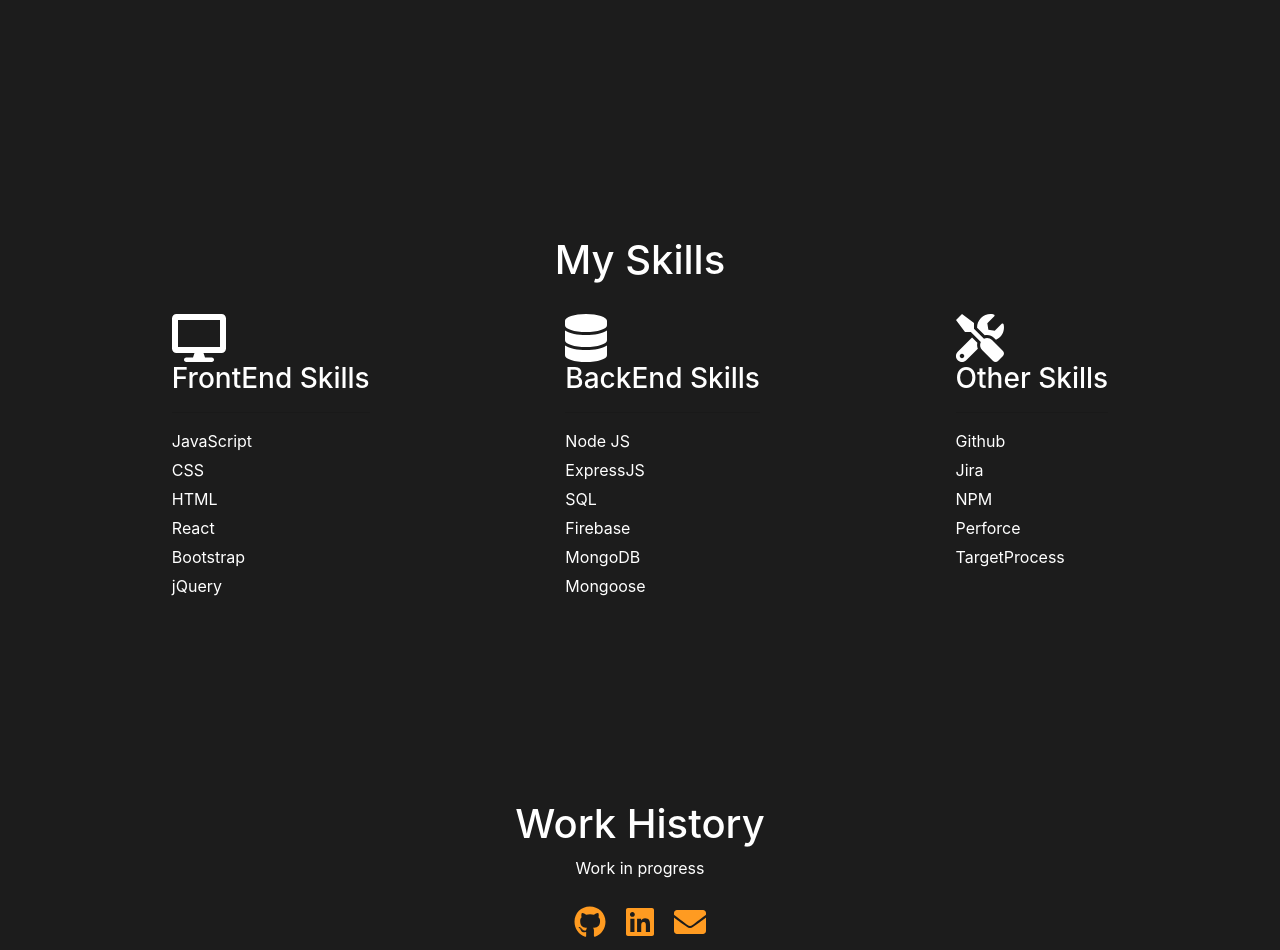
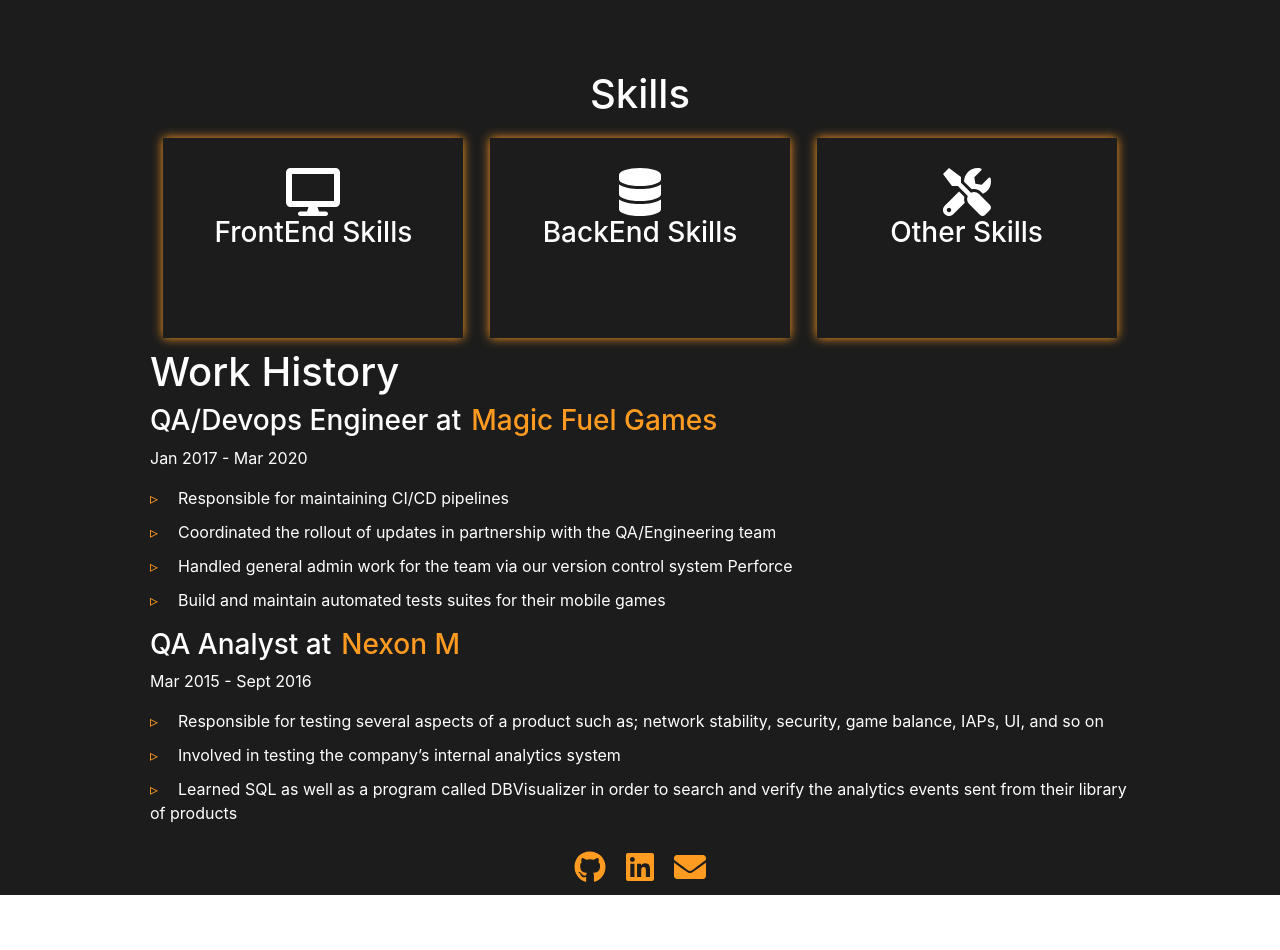
Before and after one commit to agee11/portfolio, a React (Create React App) app: page / in a window 1280 px wide. Shown: the part 1600-2550 px from the top of the page. After the commit the page ends 2495 px from the top, so only its background shows below. Built offline with nearby package versions, Linux system fonts and the light colour scheme; no server answers.

Commit message:
Add new UI for skills and add work history

```diff
--- a/src/App.js
+++ b/src/App.js
@@ -6,8 +6,6 @@ import ProjectContainer from "./components/ProjectContainer";
 import ResumeContainer from "./components/ResumeContainer";
 import './App.css';
 import 'bootstrap/dist/css/bootstrap.min.css';
-import "./japan2.jpg";
-import "./japan3.jpg";
 
 function App() {
 
--- a/src/components/Footer.css
+++ b/src/components/Footer.css
@@ -4,12 +4,12 @@
   justify-content: center;
 }
 
-.social-links {
+.links {
   margin: 10px;
   color: var(--link-color);
   /* color: #ffd321; */
 }
 
-.social-links:hover{
+.links:hover{
   color: var(--link-hover);
 }
--- a/src/components/Footer.js
+++ b/src/components/Footer.js
@@ -7,9 +7,9 @@ import "./Footer.css";
 function Footer() {
 
   return <div id="social" className="social-container">
-      <a className="social-links" href="https://github.com/agee11" target="_blank"><FontAwesomeIcon icon={faGithub} size="2x"/></a>
-      <a className="social-links" href="https://www.linkedin.com/in/andrew-gee-b3a11490/" target="_blank"><FontAwesomeIcon icon={faLinkedin} size="2x"/></a>
-      <a className="social-links" href="mailto: a.gee5@yahoo.com?subject=Portfolio Contact" target="_blank"><FontAwesomeIcon icon={faEnvelope} size="2x"/></a>
+      <a className="links" href="https://github.com/agee11" target="_blank" rel="noopener noreferrer"><FontAwesomeIcon icon={faGithub} size="2x"/></a>
+      <a className="links" href="https://www.linkedin.com/in/andrew-gee-b3a11490/" target="_blank" rel="noopener noreferrer"><FontAwesomeIcon icon={faLinkedin} size="2x"/></a>
+      <a className="links" href="mailto: a.gee5@yahoo.com?subject=Portfolio Contact" target="_blank" rel="noopener noreferrer"><FontAwesomeIcon icon={faEnvelope} size="2x"/></a>
     </div>
 }
 
--- a/src/components/ProjectDisplay.js
+++ b/src/components/ProjectDisplay.js
@@ -31,8 +31,8 @@ class ProjectDisplay extends React.Component{
           )}
         </div>
         <div className="project-links">
-          <a className="social-links" href={this.props.projectInfo.demo_url} target="_blank" title="Demo"><FontAwesomeIcon icon={faDesktop} size="2x"/></a>
-          <a className="social-links" href={this.props.projectInfo.github_url} target="_blank" title="Github"><FontAwesomeIcon icon={faCode} size="2x"/></a>
+          <a className="links" href={this.props.projectInfo.demo_url} target="_blank" rel="noopener noreferrer" title="Demo"><FontAwesomeIcon icon={faDesktop} size="2x"/></a>
+          <a className="links" href={this.props.projectInfo.github_url} target="_blank" rel="noopener noreferrer" title="Github"><FontAwesomeIcon icon={faCode} size="2x"/></a>
         </div>
       </div>
     </div>
--- a/src/components/ResumeContainer.js
+++ b/src/components/ResumeContainer.js
@@ -4,7 +4,7 @@ import WorkHistory from "./WorkHistory.js";
 
 function ResumeContainer(){
   return (
-    <div>
+    <div id="resume" className="section-container">
       <Skills />
       <WorkHistory />
     </div>
--- a/src/components/Skills.css
+++ b/src/components/Skills.css
@@ -1,7 +1,9 @@
 .skills-container {
   color: var(--text-color);
-  padding: 10px;
-  margin: 10px 5%;
+  padding: 0 150px;
+  display: flex;
+  flex-wrap: wrap;
+  justify-content: space-around;
 }
 
 #resume{
@@ -17,31 +19,58 @@
   margin: 10px 5%;
 }
 
-.skills-content{
-  display: flex;
-  flex-wrap: wrap;
-  justify-content: space-around;
+.skills-list li{
+  display: block;
+  text-align: center;
 }
 
-.skills-list li{
-  display: flex;
-  flex-direction: row;
-  justify-content: flex-start;
-  align-items: flex-end;
-  margin-top: 5px;
+.flip-card{
+  background-color: transparent;
+  width: 300px;
+  height: 200px;
+  perspective: 1000px;
+  margin: 10px;
+}
+
+.flip-card-inner{
+  position: relative;
+  width: 100%;
+  height: 100%;
+  text-align: center;
+  transition: transform 1s;
+  transform-style: preserve-3d;
+}
+
+.flip-card:hover .flip-card-inner{
+  transform: rotateY(180deg);
+}
+
+.flip-card-front, .flip-card-back {
+  position: absolute;
+  width: 100%;
+  height: 100%;
+  backface-visibility: hidden;
+  box-shadow: 0 0 10px var(--border-color);
+  padding-top: 10%;
+}
+
+.flip-card-back{
+  transform: rotateY(180deg);
+  background-color: var(--border-color);
+}
+
+.flip-card-front{
+
 }
 
 @media only screen and (max-width: 750px){
-  .skills-content{
+  .skills-container{
     flex-direction: column;
     align-items: center;
+    padding: 0 100px;
   }
 
   .skills-list li{
-    display: flex;
-    flex-direction: row;
-    justify-content: space-between;
-    align-items: flex-end;
     margin-top: 5px;
   }
 }
--- a/src/components/Skills.js
+++ b/src/components/Skills.js
@@ -1,6 +1,5 @@
 import React from "react";
 import { FontAwesomeIcon } from '@fortawesome/react-fontawesome'
-import { faJsSquare, faHtml5, faGithub, faCss3, faReact, faBootstrap, faNodeJs, faJira} from '@fortawesome/free-brands-svg-icons'
 import {faDesktop, faDatabase, faTools} from "@fortawesome/free-solid-svg-icons";
 import "./Skills.css";
 
@@ -8,12 +7,15 @@ class Skills extends React.Component{
 
 
   render(){
-    return <div id="resume" className="section-container">
-    <h1 className="section-title">My Skills</h1>
-    <div className="skills-content skills-container">
-      <div>
+    return <div>
+    <h1 className="section-title">Skills</h1>
+    <div className="skills-container">
+      <div className="flip-card">
+        <div className="flip-card-inner">
+          <div className="flip-card-front">
             <FontAwesomeIcon icon={faDesktop} size="3x"/><h3>FrontEnd Skills</h3>
-        <hr/>
+          </div>
+          <div className="flip-card-back">
             <ul className="skills-list">
               <li>JavaScript</li>
               <li>CSS</li>
@@ -23,9 +25,14 @@ class Skills extends React.Component{
               <li>jQuery</li>
             </ul>
           </div>
-      <div>
+        </div>
+      </div>
+      <div className="flip-card">
+        <div className="flip-card-inner">
+          <div className="flip-card-front">
             <FontAwesomeIcon icon={faDatabase} size="3x"/><h3>BackEnd Skills</h3>
-        <hr/>
+          </div>
+          <div className="flip-card-back">
             <ul className="skills-list">
               <li>Node JS</li>
               <li>ExpressJS</li>
@@ -35,9 +42,14 @@ class Skills extends React.Component{
               <li>Mongoose</li>
             </ul>
           </div>
-      <div>
+        </div>
+      </div>
+      <div className="flip-card">
+        <div className="flip-card-inner">
+          <div className="flip-card-front">
             <FontAwesomeIcon icon={faTools} size="3x"/><h3>Other Skills</h3>
-        <hr/>
+          </div>
+          <div className="flip-card-back">
             <ul className="skills-list">
               <li>Github</li>
               <li>Jira</li>
@@ -48,6 +60,8 @@ class Skills extends React.Component{
           </div>
         </div>
       </div>
+    </div>
+    </div>
   }
 }
 
--- a/src/components/WorkHistory.css
+++ b/src/components/WorkHistory.css
@@ -1,4 +1,19 @@
 .work-section{
   color: var(--text-color);
-  text-align: center;
+  text-align: left;
+  padding: 0 150px;
 }
+
+.work-section ul{
+  text-align: left;
+}
+
+.work-section li{
+  margin-bottom: 10px;
+}
+
+.work-section ul li::before{
+  content: "▹";
+  padding-right: 20px;
+  color: var(--link-color);
+}
--- a/src/components/WorkHistory.js
+++ b/src/components/WorkHistory.js
@@ -5,7 +5,25 @@ function WorkHistory(){
   return (
     <div className="work-section">
       <h1>Work History</h1>
-      <p>Work in progress</p>
+      <div>
+        <h3>QA/Devops Engineer at<a className="links" href="https://www.magicfuelgames.com/" target="_blank" rel="noopener noreferrer">Magic Fuel Games</a></h3>
+        <p>Jan 2017 - Mar 2020</p>
+        <ul>
+        <li>Responsible for maintaining CI/CD pipelines</li>
+        <li>Coordinated the rollout of updates in partnership with the QA/Engineering team</li>
+        <li>Handled general admin work for the team via our version control system Perforce</li>
+        <li>Build and maintain automated tests suites for their mobile games</li>
+        </ul>
+      </div>
+      <div>
+        <h3>QA Analyst at<a className="links" href="https://www.nexon.com/main/en" target="_blank" rel="noopener noreferrer">Nexon M</a></h3>
+        <p>Mar 2015 - Sept 2016</p>
+        <ul>
+          <li>Responsible for testing several aspects of a product such as; network stability, security, game balance, IAPs, UI, and so on</li>
+          <li>Involved in testing the company’s internal analytics system</li>
+          <li>Learned SQL as well as a program called DBVisualizer in order to search and verify the analytics events sent from their library of products</li>
+        </ul>
+      </div>
     </div>
   )
 }
```
Also changed, not shown: 1 other file (tests, documents, lock files or other folders). Lines whose indentation alone changed are shown as unchanged.
